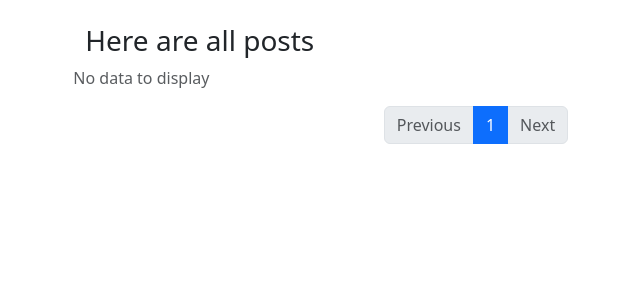
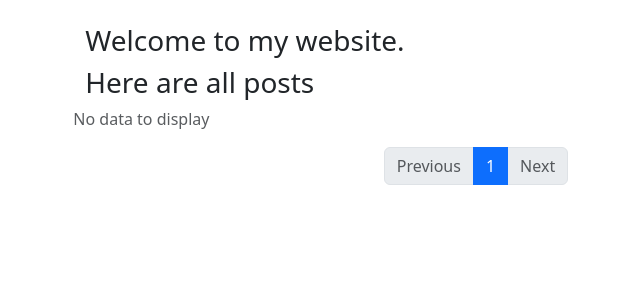
Before and after one commit to santosh12197/Blog, a Django app: page / in a window 1280 px wide. Shown: the part 56-356 px from the top of the page, without its empty margins (164-804 px from the left). Run offline with Django 5.2, Linux system fonts and the light colour scheme; data that the repository does not hold is empty.

Commit message:
add welcome msg on home page

```diff
--- a/blog/templates/blog/home.html
+++ b/blog/templates/blog/home.html
@@ -2,7 +2,8 @@
 
 {% block content %}
     <div class="container">
-        <h3>Here are all posts</h3>
+        <h3>Welcome to my website.</h3>
+        <h3> Here are all posts</h3>
     </div>
     {% for post in posts %}
         <div class="container card shadow mt-2">
```
